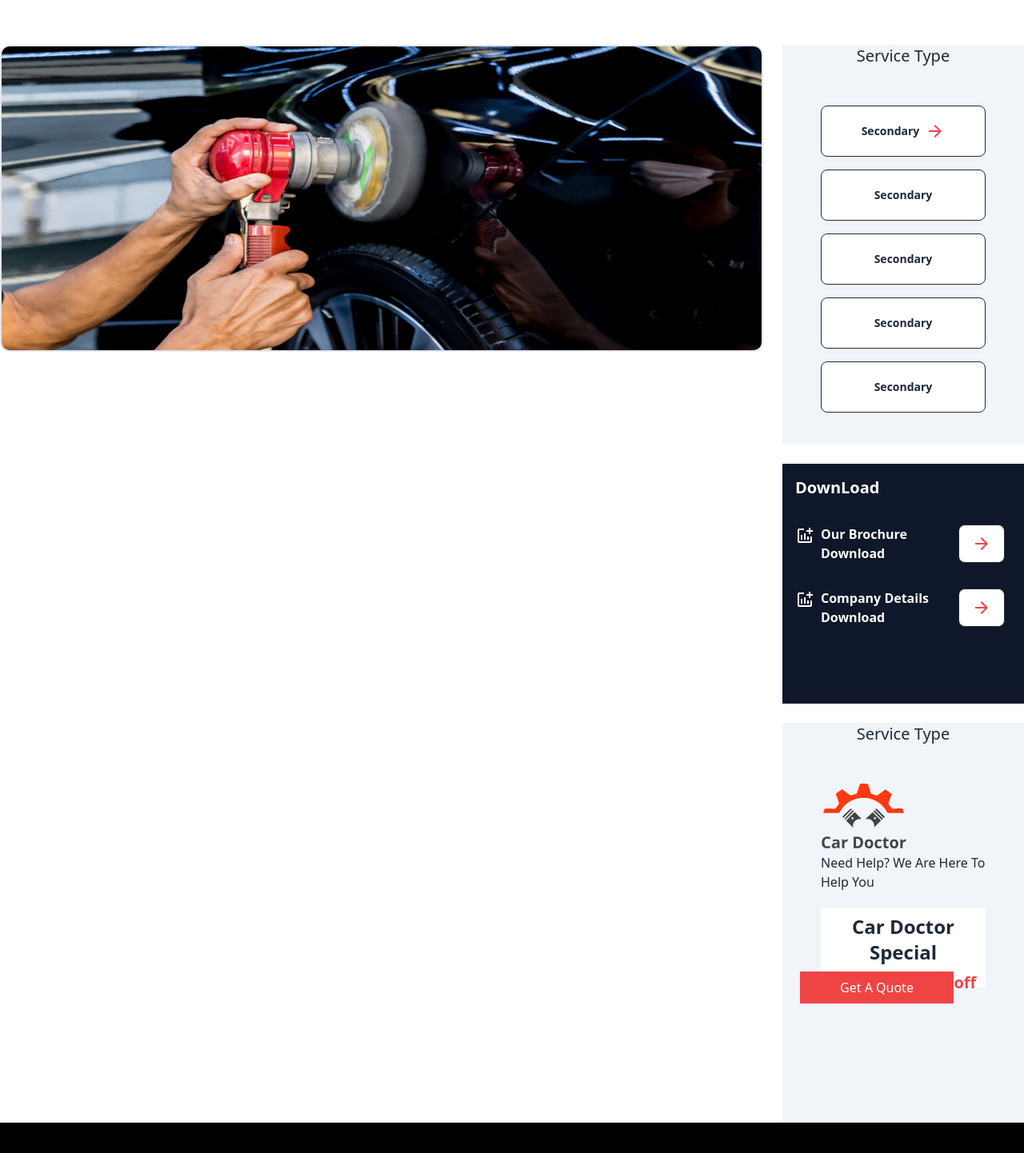
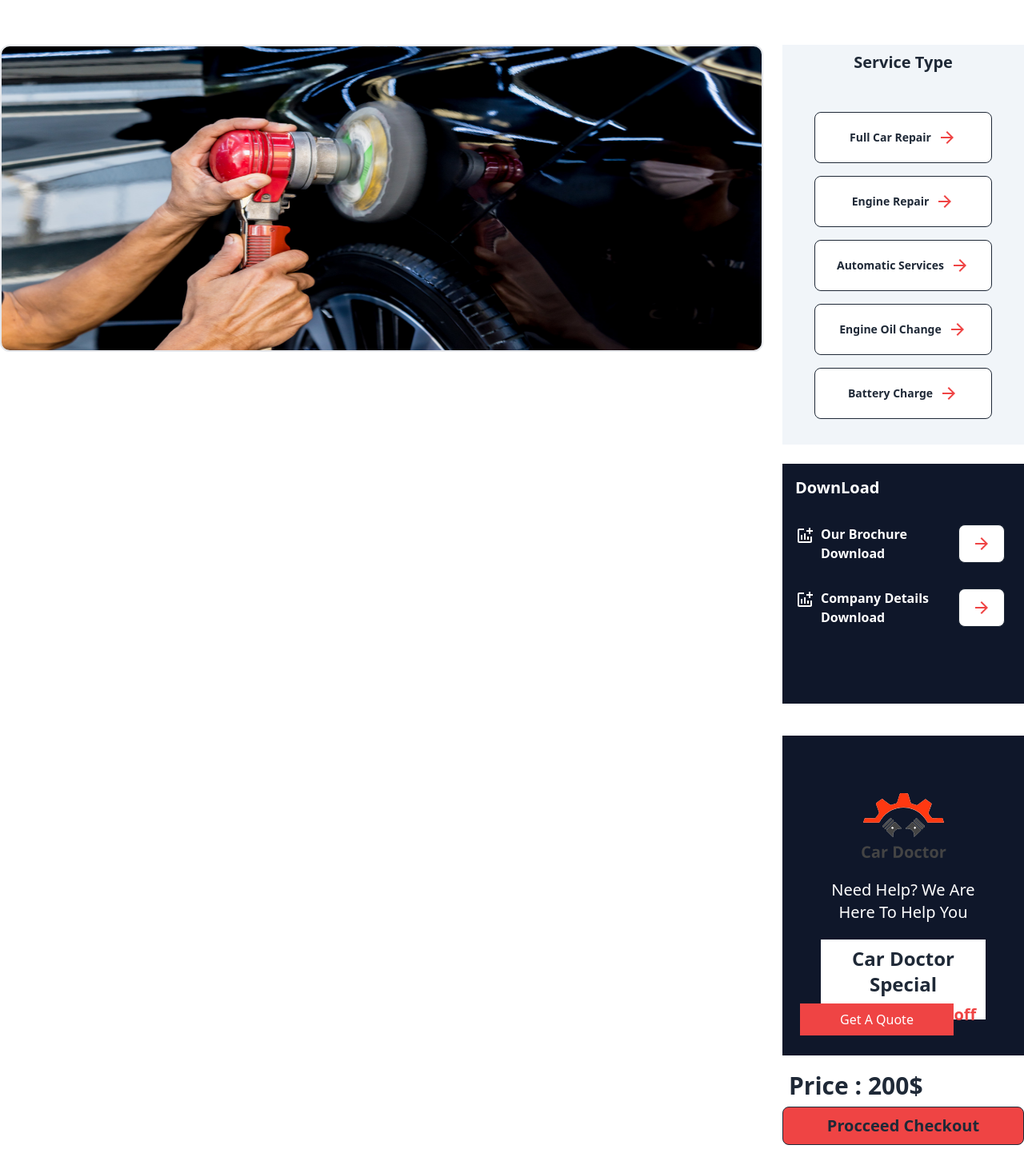
Before and after one commit to Shariful4447/car-geraze-shop, a React (Vite) app: page /checkout/1 in a window 1280 px wide. Shown: the part 400-1842 px from the top of the page at 80% size. Built offline with nearby package versions, Linux system fonts and the light colour scheme; no server answers.

Commit message:
Service details page almost right sidebar done

```diff
--- a/src/Pages/ServiceDetails/ServiceDetails.jsx
+++ b/src/Pages/ServiceDetails/ServiceDetails.jsx
@@ -19,13 +19,15 @@ const ServiceDetails = () => {
                 </div>
                 <div className='lg:col-span-1'>
                     <div className='bg-[#f1f5f9] h-[500px]'>
-                        <h2 className='text-xl text-center'>Service Type</h2>
-                        <div className='m-10 p-2'>
-                            <button className="btn h-16 btn-outline bg-white hover:bg-red-500 w-full mb-4">Secondary <ArrowForwardIcon className='text-2xl text-red-500'/></button> <br />
-                            <button className="btn btn-outline bg-white hover:bg-red-500 h-16 w-full mb-4">Secondary</button> <br />
-                            <button className="btn btn-outline h-16 bg-white hover:bg-red-500  w-full mb-4">Secondary</button> <br />
-                            <button className="btn btn-outline h-16 bg-white hover:bg-red-500 w-full mb-4">Secondary</button> <br />
-                            <button className="btn btn-outline h-16 bg-white hover:bg-red-500 w-full">Secondary</button>
+                        <div className=''>
+                            <h2 className='text-xl font-bold p-2 text-center text-xl'>Service Type</h2>
+                        </div>
+                        <div className='m-8 p-2'>
+                            <button className="btn h-16 btn-outline bg-white hover:bg-red-500 w-full mb-4">Full Car Repair<ArrowForwardIcon className='text-2xl text-red-500'/></button> <br />
+                            <button className="btn btn-outline bg-white hover:bg-red-500 h-16 w-full mb-4">Engine Repair<ArrowForwardIcon className='text-2xl text-red-500'/></button> <br />
+                            <button className="btn btn-outline h-16 bg-white hover:bg-red-500  w-full mb-4">Automatic Services<ArrowForwardIcon className='text-2xl text-red-500'/></button> <br />
+                            <button className="btn btn-outline h-16 bg-white hover:bg-red-500 w-full mb-4">Engine Oil Change<ArrowForwardIcon className='text-2xl text-red-500'/></button> <br />
+                            <button className="btn btn-outline h-16 bg-white hover:bg-red-500 w-full">Battery Charge<ArrowForwardIcon className='text-2xl text-red-500'/></button>
                         </div>
                     </div>
 
@@ -61,22 +63,27 @@ const ServiceDetails = () => {
                         </div>
 
                     </div>
-                    <div className='bg-[#f1f5f9] h-[500px] mt-6'>
-                        <h2 className='text-xl text-center'>Service Type</h2>
-                        <div className='m-10 p-2'>
+                    <div className='bg-[#0f172a] h-[400px] mb-5'>
+
+                        <div className='m-10 p-2 text-center'>
                             <div>
-                                <img src={logo} alt="" />
-                                <p>Need Help? We Are Here
+                                <img className='mt-16 mx-auto mb-5' src={logo} alt="" />
+                                <p className='text-xl text-white'>Need Help? We Are Here
                                     To Help You</p>
                             </div>
                             <div className='bg-white text-center h-[100px] relative mt-5'>
-                                <h2 className='text-2xl font-bold mt-2 p-2'>Car Doctor Special</h2>
-                                <p className='text-xl font-bold'>Save up to <span className='text-red-500'>60% off</span> </p>
+                                <h2 className='text-2xl  font-bold mt-2 p-2'>Car Doctor Special</h2>
+                                <p className='text-xl  font-bold'>Save up to <span className='text-red-500'>60% off</span> </p>
                                 <div>
                                     <p className='bg-red-500 absolute text-white top-20 right-10 p-2 text-center w-48'>Get A Quote</p>
                                 </div>
                             </div>
                         </div>
+                    </div>
+
+                    <div className='mb-5'>
+                        <h2 className='text-3xl font-bold m-2'>Price : 200$</h2>
+                        <button className="btn text-xl h-10 btn-outline bg-red-500 w-full">Procceed Checkout</button>
                     </div>
                 </div>
 
```
